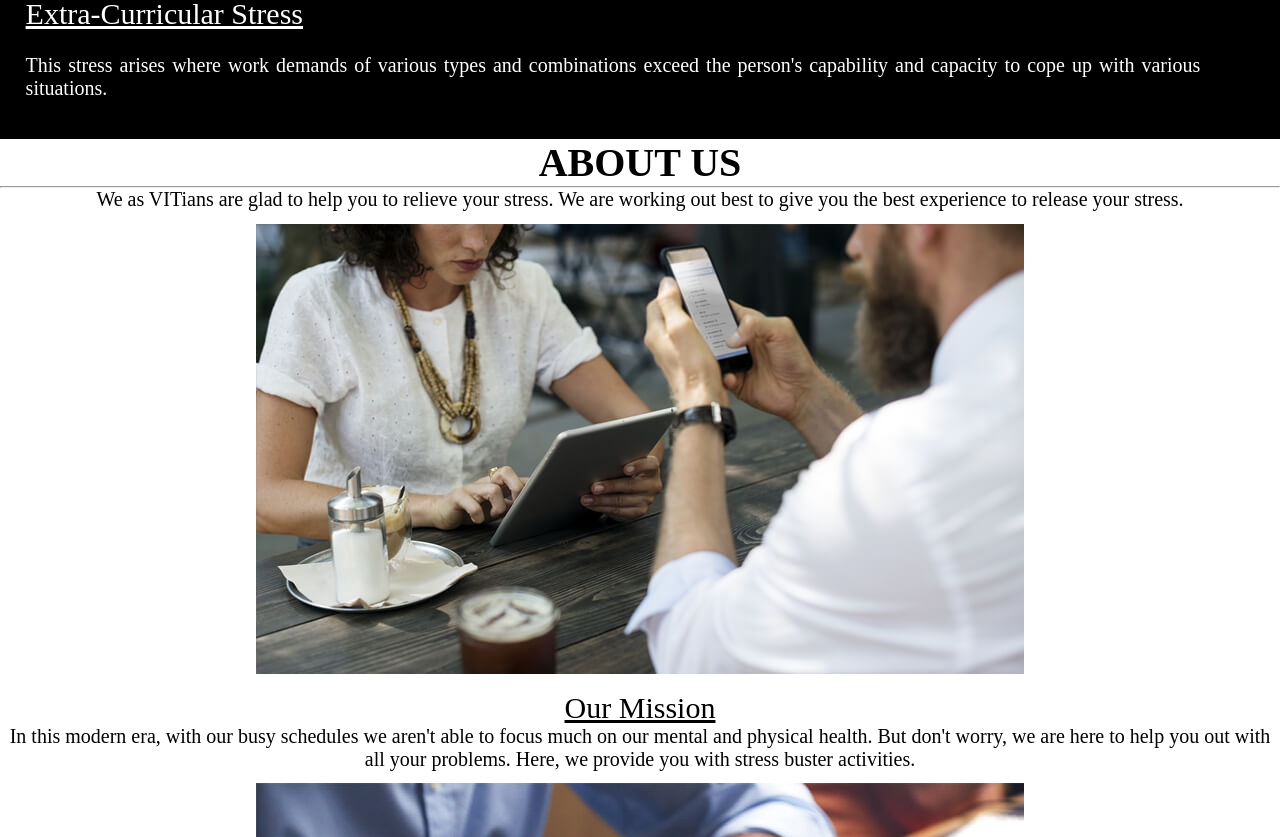
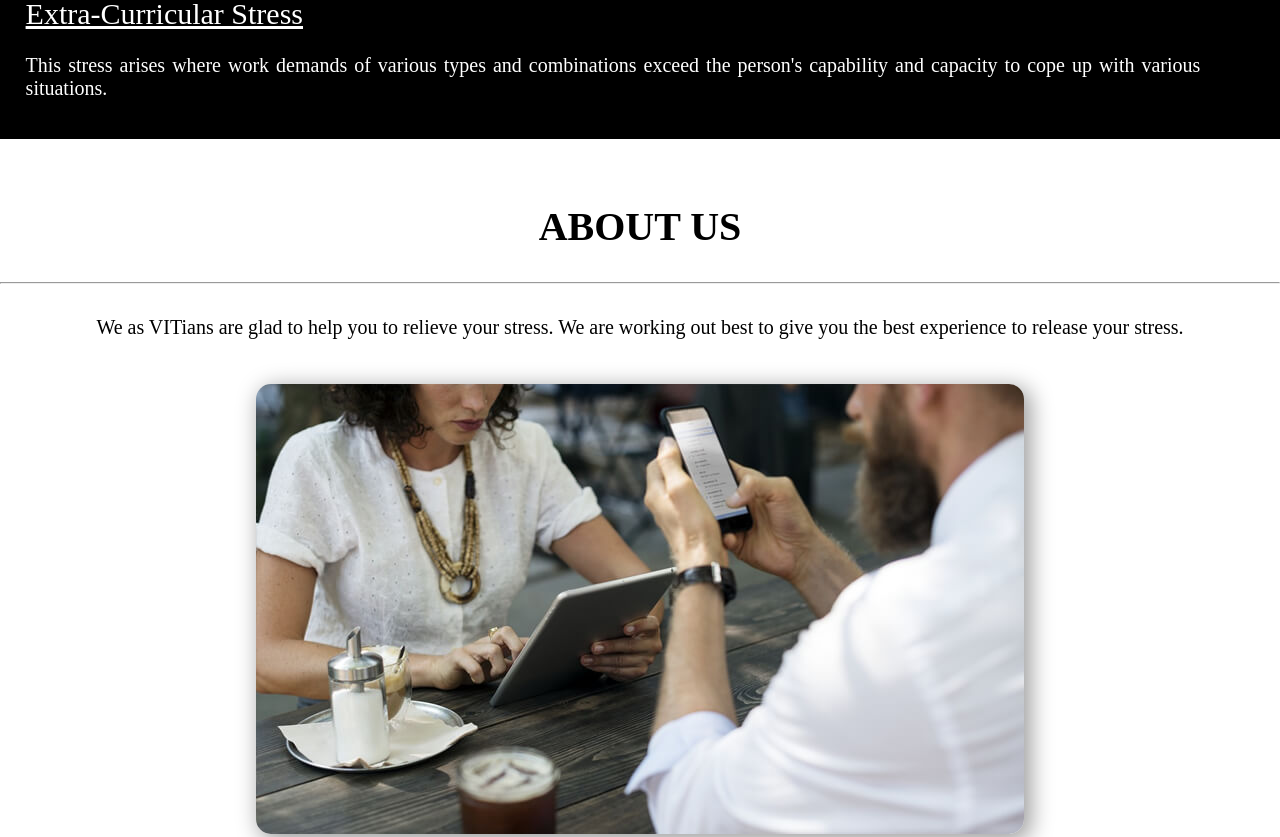
Before and after one commit to ishika1727/Stress-master, a plain HTML site: page index.html in a window 1280 px wide. Shown: the part 1420-2257 px from the top of the page. Drawn offline with nearby package versions, Linux system fonts and the light colour scheme.

Commit message:
Added some style changes in the about section

```diff
--- a/css/clone.css
+++ b/css/clone.css
@@ -187,6 +187,16 @@ dd
     font-size: 20px;
     word-spacing: 2px;
 }
+#about{
+    margin: 4rem 0;
+}
+#about p{
+    margin: 2rem 0;
+}
+#about img{
+    border-radius: 15px;
+    box-shadow: 5px 5px 22px 2px rgb(158, 158, 158);
+}
 .abouta
 {
     font-size: 40px;
```
